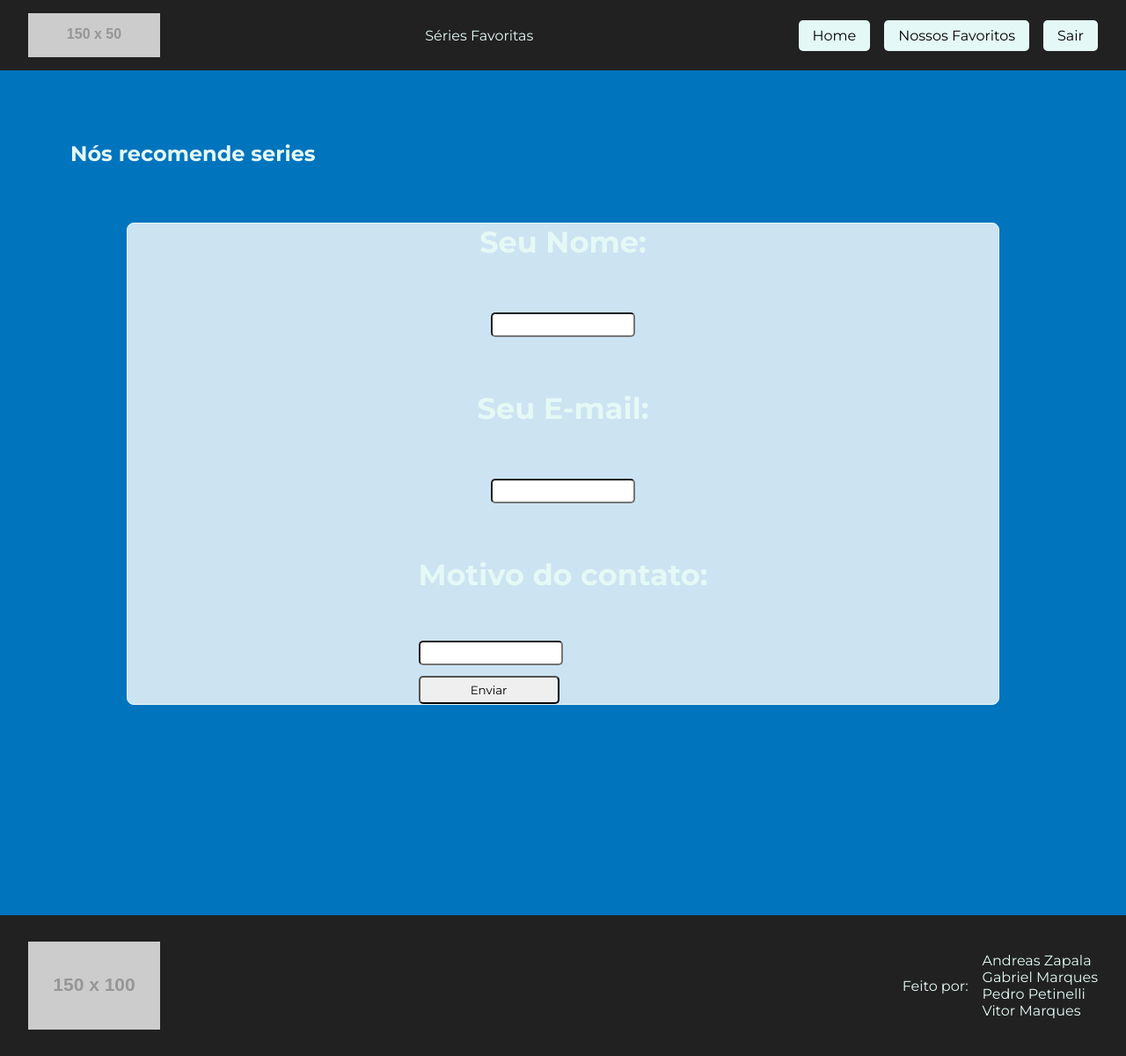
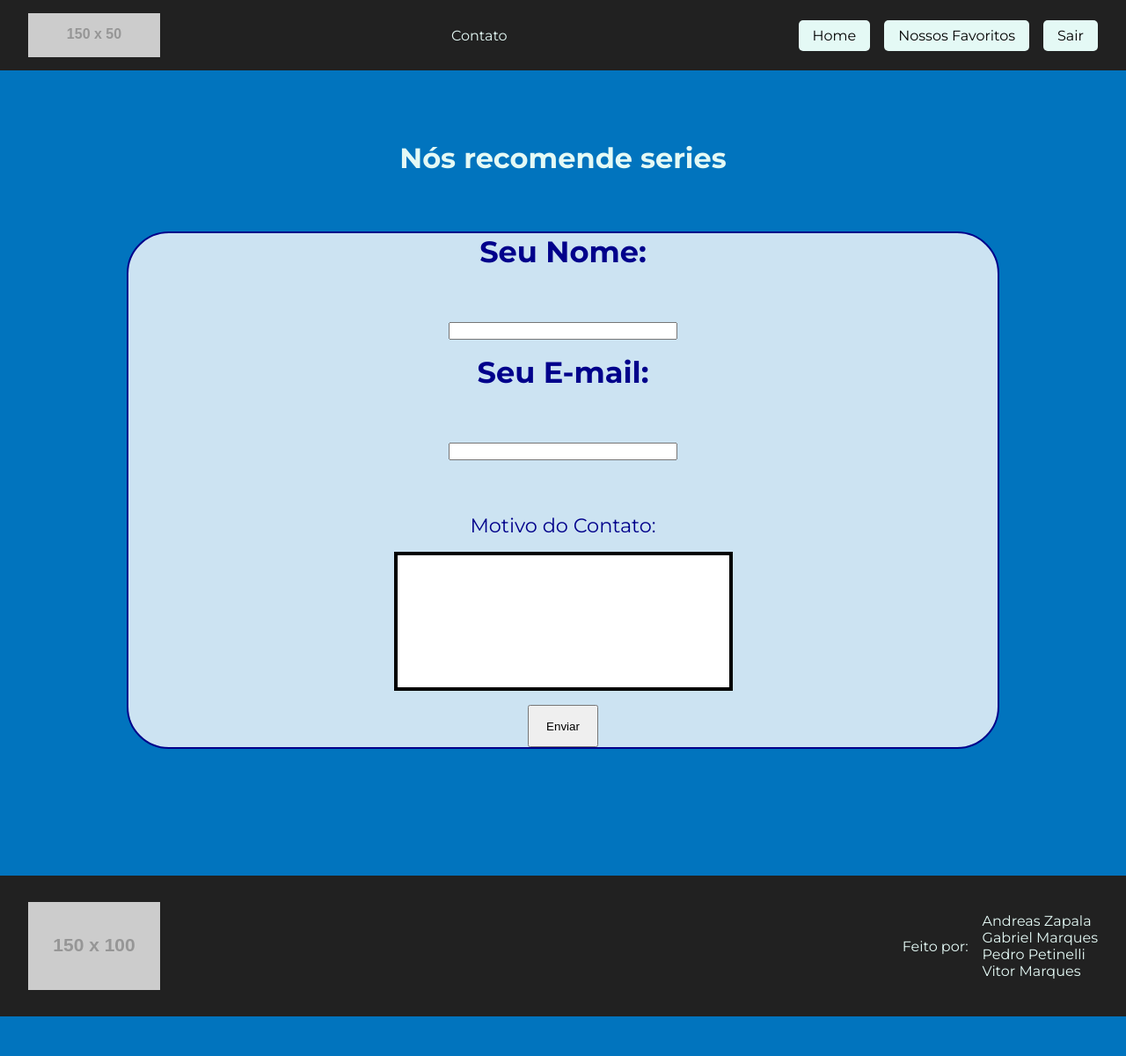
Before and after one commit to AnZapX/ProjetoPHP, a PHP site: page /contato.php in a window 1280 px wide. Shown: the whole page at 88% size. After the commit the page ends 1155 px from the top, so only its background shows below. Run offline with PHP 8.4, Linux system fonts and the light colour scheme; a user stored in the database is signed in; grey boxes labelled with a size stand in for pictures from a placeholder-image service; some libraries are stand-ins or nearby versions.

Commit message:
pagina contato

```diff
--- a/contato.php
+++ b/contato.php
@@ -15,23 +15,26 @@
 
     <?php include_once("./static/html/cabecalhocont.html"); ?>
 
-    <main class="container">
+    <main class="containercont">
+        <h1>Nós recomende series</h1>
             <section class="categorias">
-                <h1>Nós recomende series</h1>
 
-            <form class="login" action="contato_resultado.php" method="POST">
+        <div>
+
+        <form class="cont" style="color:#00008B " action="contato_resultado.php" method="POST">
 			<label for="nome"><h1>Seu Nome: </h1></label><br>
-			<input type="text" name="nome">
-			<br/>
+			<input style="height: 1rem; width: 16rem" type="text" name="nome" required>
+
 			<label for="email"><h1>Seu E-mail: </h1></label><br>
-			<input type="text" name="email">
-            </br>
-            <label for="contato"><h1>Motivo do contato: <h1></label><br>
-			<input type="text" name="contato">
-			<br/>
-			<input style="height: 2rem;" type="submit" value="Enviar">
+			<input style="height: 1rem; width: 16rem" type="text" name="email" required><br>
+
+            <label for="contato">Motivo do Contato:</label>
+            <textarea value="contato" name="contato" rows="10" cols="45" wrap maxlength="500"></textarea>
+			<input style="height: 3rem; width: 5rem" type="submit" value="Enviar" required>
+
 		</form>
 
+        </div>
 
         </section>
         </main>
--- a/static/html/cabecalhocont.html
+++ b/static/html/cabecalhocont.html
@@ -4,7 +4,7 @@
         <img src="https://dummyimage.com/150x50/fff/aaa" alt="Logo da UnicidSeries">
     </div>
     <div class="cabecalho__apr">
-        <span>Séries Favoritas</span>
+        <p><span>Contato</span></p>
     </div>
     <div class="cabecalho__links">
         <a class="cabecalho__links-item" href="index.php">Home</a>
--- /dev/null
+++ b/static/php/configcontato.php
@@ -0,0 +1,3 @@
+<?php
+    $error = 0;
+?>
--- a/static/styles/style.css
+++ b/static/styles/style.css
@@ -210,3 +210,43 @@ body{
 ul {
     list-style-type: none;
 }
+
+.cont {
+    display: flex;
+    flex-direction: column;
+    gap: 1rem;
+    justify-content: center;
+    align-items: center;
+    font-size: 1.4rem;
+    border: 2px solid;
+    border-radius: 3rem;
+    height: 80%;
+    background: rgba(255,255,255, 0.8);
+    margin: 4rem;
+}
+
+textarea {
+    resize: none;
+
+  }
+
+textarea:invalid {
+    border: 2px dashed red;
+  }
+
+textarea:valid {
+    border: 4px solid rgb(0, 0, 0);
+  }
+
+.containercont {
+    min-height: 20vh;
+    margin: 5rem;
+}
+
+h1 {
+    display: flex;
+    flex-direction: column;
+    gap: 1rem;
+    justify-content: center;
+    align-items: center;
+}
```
